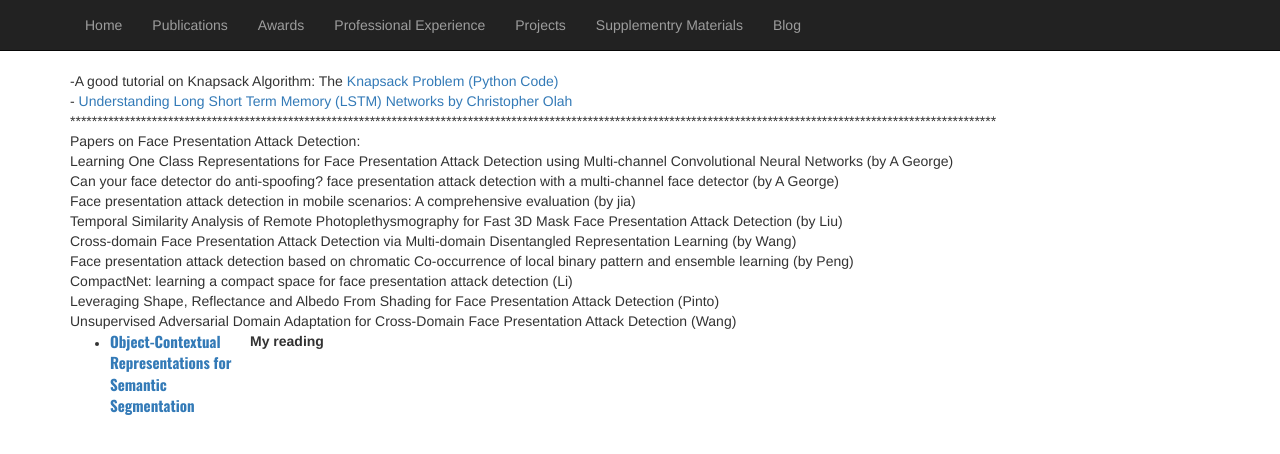
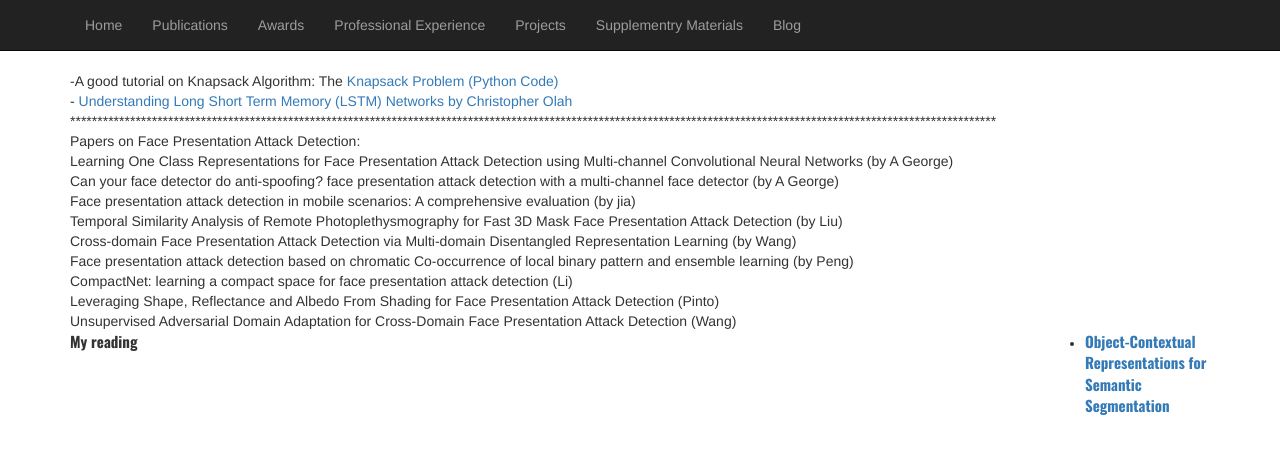
Before and after one commit to yasar-rehman/yasar, a Jekyll site: the page built from supplementry.md, in a window 1280 px wide. Shown: the top 454 px of the page. Built offline with Jekyll 4.4.1, drawn with Linux system fonts in a browser that asks for light colours; our own code applies the rules of GitHub Pages for plain Markdown files.

Commit message:
Update supplementry.md

```diff
--- a/supplementry.md
+++ b/supplementry.md
@@ -17,8 +17,11 @@ Unsupervised Adversarial Domain Adaptation for Cross-Domain Face Presentation At
 </div>
 
 <div class="row">
-  <b>My reading</b>
   <div class="col-md-2 pull-left">
+    <div style="font-family: 'Oswald', sans-serif; font-size: 15px"><b>My reading</b> </div>
+      </div>
+
+  <div class="col-md-2 pull-right">
     <ul>
    <li> <div style="font-family: 'Oswald', sans-serif; font-size: 15px"> <a href="https://arxiv.org/pdf/1909.11065.pdf">Object-Contextual Representations for Semantic
 Segmentation</a> </div> </li>
```
